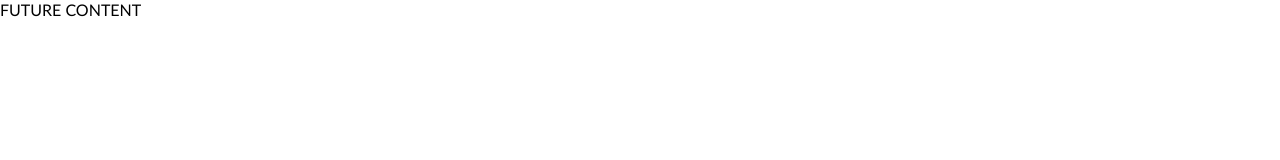
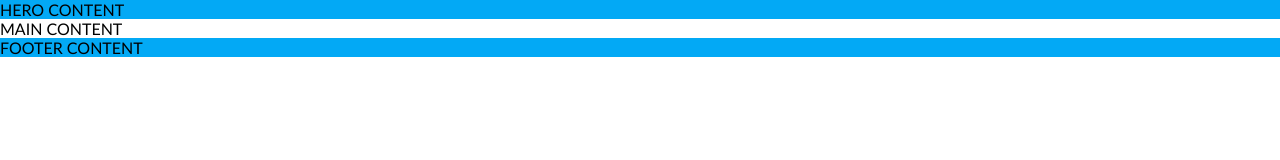
Before and after one commit to Gytzum/8-coming-soon, a website: page index.html in a window 1280 px wide. Drawn offline with Linux system fonts and the light colour scheme.

Commit message:
Initial style

```diff
--- /dev/null
+++ b/css/custom.css
@@ -0,0 +1,6 @@
+.bg-main-color {
+    background-color: var(--color-main);
+}
+.bg-secondary-color {
+    background-color: var(--color-secondary);
+}
--- /dev/null
+++ b/css/layout.css
@@ -0,0 +1,5 @@
+body {
+    display: grid;
+    grid-template-columns: 1fr;
+
+}
--- /dev/null
+++ b/css/variables.css
@@ -0,0 +1,4 @@
+:root {
+    --color-main: #03A9f5;
+    --color-secondary: #ea1e63;
+}
--- a/index.html
+++ b/index.html
@@ -5,10 +5,21 @@
     <meta http-equiv="X-UA-Compatible" content="IE=edge">
     <meta name="viewport" content="width=device-width, initial-scale=1.0">
     <link rel="stylesheet" href="./css/reset.css">
+    <link rel="stylesheet" href="./css/variables.css">
+    <link rel="stylesheet" href="./css/layout.css">
+    <link rel="stylesheet" href="./css/custom.css">
     <title>Coming Soon</title>
 </head>
 <body>
-    FUTURE CONTENT
+    <div class="bg-main-color">
+        HERO CONTENT
+    </div>
+    <main>
+        MAIN CONTENT
+    </main>
+    <footer class="bg-main-color">
+        FOOTER CONTENT
+    </footer>
     <script src="./js/main.js" type="module" defer></script>
 </body>
 </html>
```
